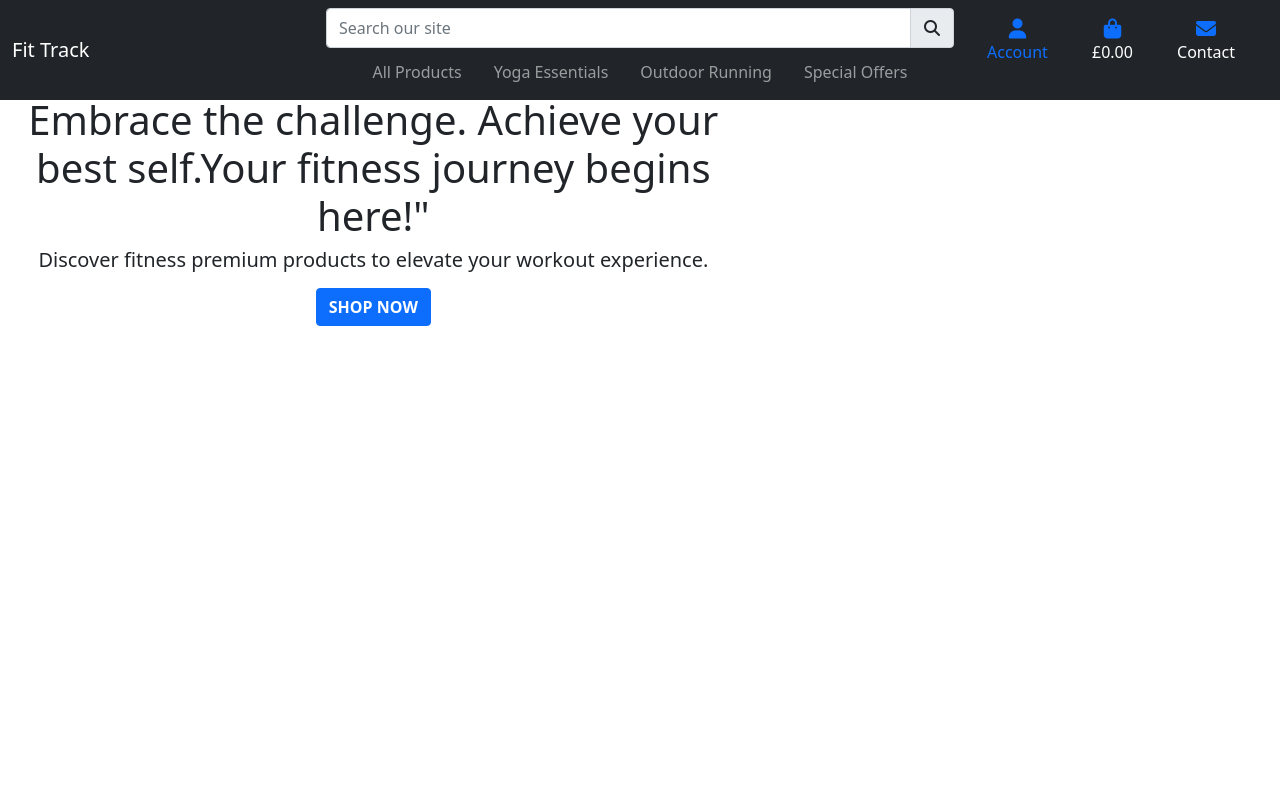
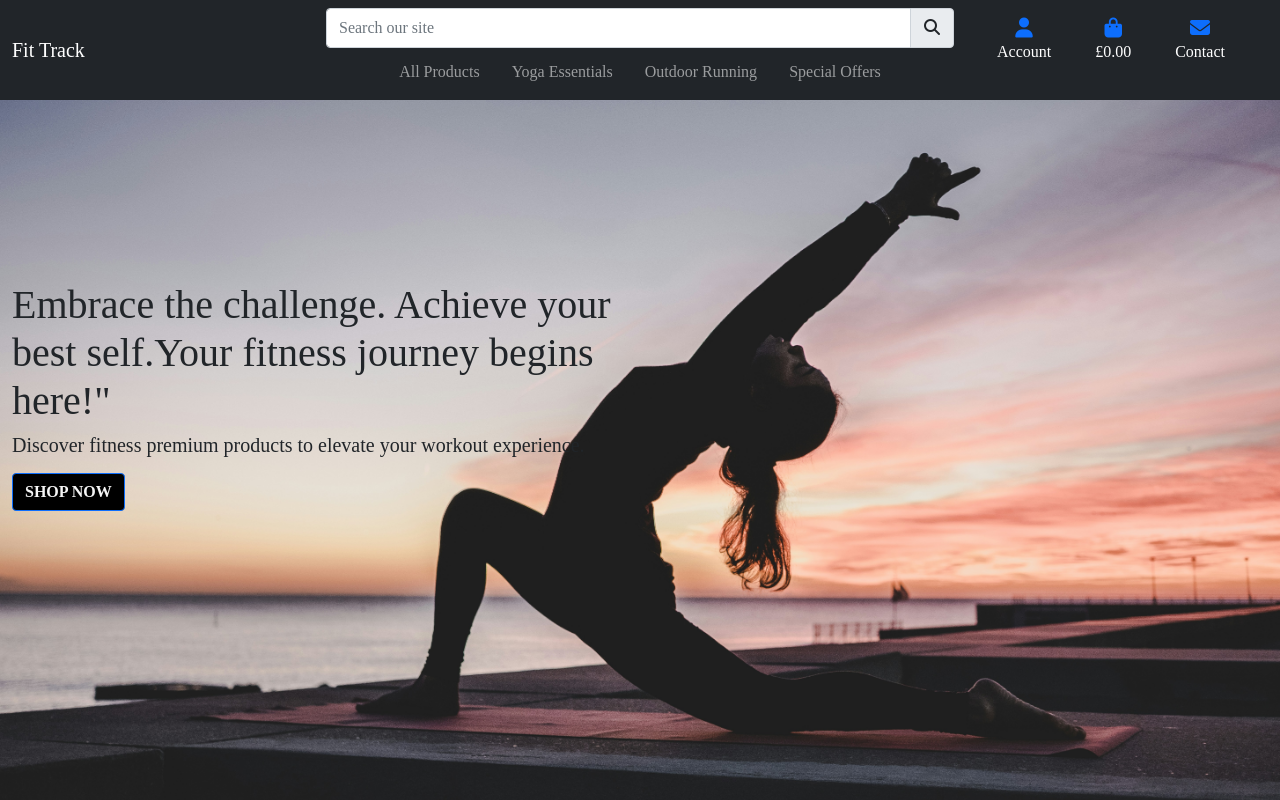
Before and after one commit to MargaritaAtr/FitTrack, a Django app: page / in a window 1280 px wide. Run offline with Django 3.2, Linux system fonts and the light colour scheme; some libraries are stand-ins or nearby versions; some web fonts are replaced.

Commit message:
Fixing bug of not connecting bace.css to html

```diff
--- a/fittrack/settings.py
+++ b/fittrack/settings.py
@@ -149,7 +149,9 @@ USE_TZ = True
 # https://docs.djangoproject.com/en/3.2/howto/static-files/
 
 STATIC_URL = '/static/'
-STATICFILES_DIRS = (os.path.join(BASE_DIR, 'static'),)
+STATICFILES_DIRS = [
+    os.path.join(BASE_DIR, 'static'),
+]
 
 MEDIA_URL = '/media/'
 MEDIA_ROOT = os.path.join(BASE_DIR, 'media')
--- a/home/templates/home/index.html
+++ b/home/templates/home/index.html
@@ -2,11 +2,10 @@
 {% load static %}
 
 {% block content %}
-<!-- start landing section -->
-<section class="landing">
+
     <div class="container-fluid vh-100 clear-nav">
-        <div class="row py-5">
-            <div class="col-lg-7 text-center pt-5">
+        <div class="row h-100">
+            <div class="col-7 col-md-6 my-auto">
                 <h1 class="hero-header">Embrace the challenge. Achieve your best self.Your fitness journey begins here!"</h1>
                 <h5>Discover fitness  premium products to elevate your workout experience. </h5>
                 <div class="mt-3">
@@ -19,5 +18,5 @@
             </div>
         </div>
     </div>
-</section>
+
 {% endblock %}
--- a/static/css/base.css
+++ b/static/css/base.css
@@ -3,15 +3,20 @@
 
 /***** Main Styling *****/
 html{
-    height:100%
+    height:100%;
 }
 
-.body{
+body{
     font-family:'Bacasime Antique', serif ;
     background: url('/media/woman.jpg') no-repeat center center fixed;
     background-size: cover;
-    min-height: 100vh;
+    height: 100%;
     display: flex;
     flex-direction: column;
-    color: #555;
+
 }
+
+.btn-primary{
+    color:whitesmoke;
+    background-color:black;
+}
--- a/templates/base.html
+++ b/templates/base.html
@@ -16,7 +16,6 @@
     {% endblock %}
 
     {% block corecss %}
-
     <link href="https://cdn.jsdelivr.net/npm/bootstrap@5.1.3/dist/css/bootstrap.min.css" rel="stylesheet"
         integrity="sha384-1BmE4kWBq78iYhFldvKuhfTAU6auU8tT94WrHftjDbrCEXSU1oBoqyl2QvZ6jIW3" crossorigin="anonymous">
     <!-- FontAwesome Kit -->
@@ -41,21 +40,17 @@
 
     <title>FitTrack {% block extra_title %}{% endblock %}</title>
 </head>
-
 <body>
     <!-- Header/Navbar -->
+
     {% include 'includes/header.html' %}
-
-
-    {% block page_header %}
-    {% endblock %}
 
     {% block content %}
     {% endblock %}
 
+
     {% block postloadjs %}
     {% endblock %}
-
 
 </body>
 
--- a/templates/includes/header.html
+++ b/templates/includes/header.html
@@ -6,7 +6,7 @@
             <a class="navbar-brand mx-auto col-lg-3 text-white" href="">Fit Track
             </a>
 
-            <div class="offcanvas offcanvas-end offcanvas-dark " tabindex="-1" id="offcanvasNavbar" aria-labelledby="offcanvasNavbarLabel">
+            <div class="offcanvas offcanvas-end bg-dark " tabindex="-1" id="offcanvasNavbar" aria-labelledby="offcanvasNavbarLabel">
                 <div class="offcanvas-header ">
                     <div class="offcanvas-title " id="offcanvasNavbarLabel">
                     </div>
@@ -81,12 +81,12 @@
                     </div>
                     <!-- Account and Shopping Bag -->
                     <div class="col-12 col-lg-4 py-1 py-lg-0">
-                        <ul class="list-inline list-unstyled text-center text-lg-right text-dark-blue">
+                        <ul class="list-inline list-unstyled text-center text-lg-right text-white">
                             <li class="list-inline-item dropdown account-and-bag">
                                 <a class="nav-link" href="#" id="user-options" data-bs-toggle="dropdown" aria-haspopup="true" aria-expanded="false">
-                                    <div class="text-center hover-blue">
-                                        <div><i class="fas fa-user fa-lg icon"></i></div>
-                                        <p class="my-0 text-green">Account</p>
+                                    <div class="text-center white">
+                                        <div><i class="fas fa-user fa-lg icon icon-white"></i></div>
+                                        <p class="my-0 text-white">Account</p>
                                     </div>
                                 </a>
                                 <div class="dropdown-menu dropdown-menu-dark border-0" aria-labelledby="user-options">
```
Also changed, not shown: db.sqlite3. Lines whose indentation alone changed are shown as unchanged.
